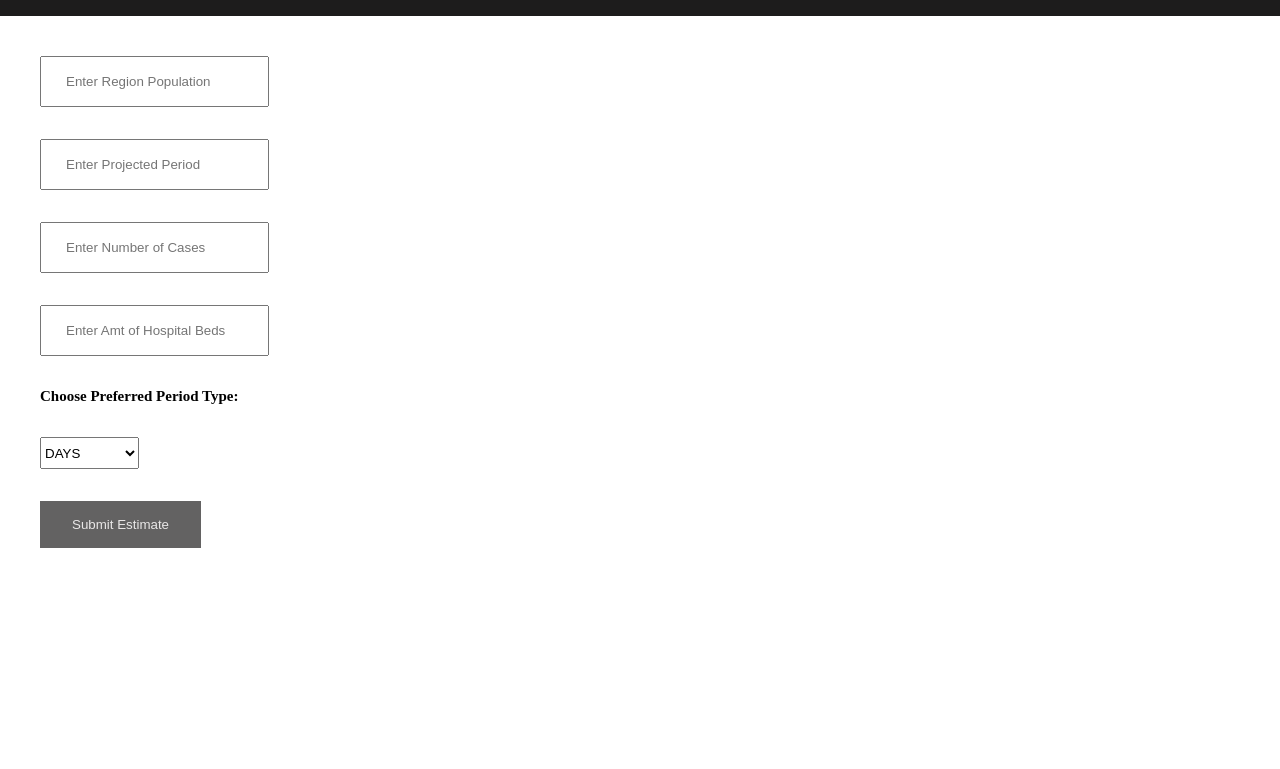
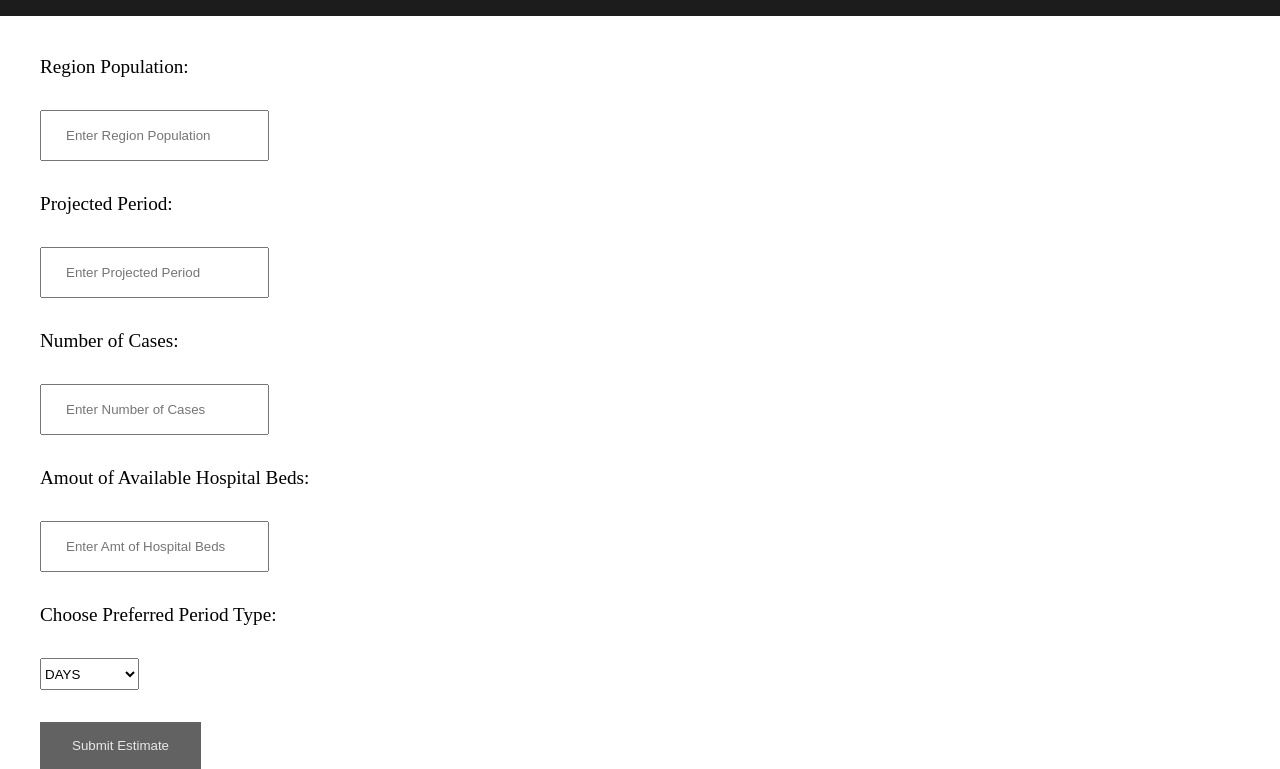
Before and after one commit to Dsholz/Covid-19-estimator-js, a website: page index.html in a window 1280 px wide. Shown: the part 77-846 px from the top of the page. Before the commit the page ends 800 px from the top, so only its background shows below. Drawn offline with Linux system fonts and the light colour scheme.

Commit message:
Updarted The HTML File

```diff
--- a/index.html
+++ b/index.html
@@ -10,14 +10,13 @@
   <meta name="viewport" content="width=device-width, initial-scale=1.0">
   <link rel="stylesheet" href="style.css">
   <title>COVID-19 Infections Estimator</title>
-  <script src="/src/estimator.js"></script>
 </head>
 
 <body>
 
-  <div class="header">
+  <header class="header">
     <h1>COVID-19 infections estimator</h1>
-  </div>
+  </header>
 
   <form class="details" id="form" onsubmit="covid19ImpactEstimator({
     population: document.querySelector('[data-population]').value,
@@ -27,12 +26,19 @@
     periodType: document.querySelector('[data-period-type]').value
   });">
 
+    <label for="population">Region Population:</label>
     <input type="number" name="population" placeholder="Enter Region Population" data-population>
+
+    <label for="timeToElapse">Projected Period:</label>
     <input type="number" name="timeToElapse" placeholder="Enter Projected Period" data-time-to-elapse>
+
+    <label for="reportedCases">Number of Cases:</label>
     <input type="number" name="reportedCases" placeholder="Enter Number of Cases" data-reported-cases>
+
+    <label for="totalHospitalBeds">Amout of Available Hospital Beds:</label>
     <input type="number" name="totalHospitalBeds" placeholder="Enter Amt of Hospital Beds" data-total-hospital-beds>
 
-    <h2>Choose Preferred Period Type:</h2>
+    <label for="periodType">Choose Preferred Period Type:</label>
     <select name="periodType" data-period-type>
       <option value="days" selected>Days</option>
       <option value="weeks">Weeks</option>
--- a/style.css
+++ b/style.css
@@ -70,3 +70,7 @@ input[type="number"]:focus {
   text-transform: uppercase;
   height: 2rem;
 }
+
+label {
+  font-size: 1.2rem;
+}
```
